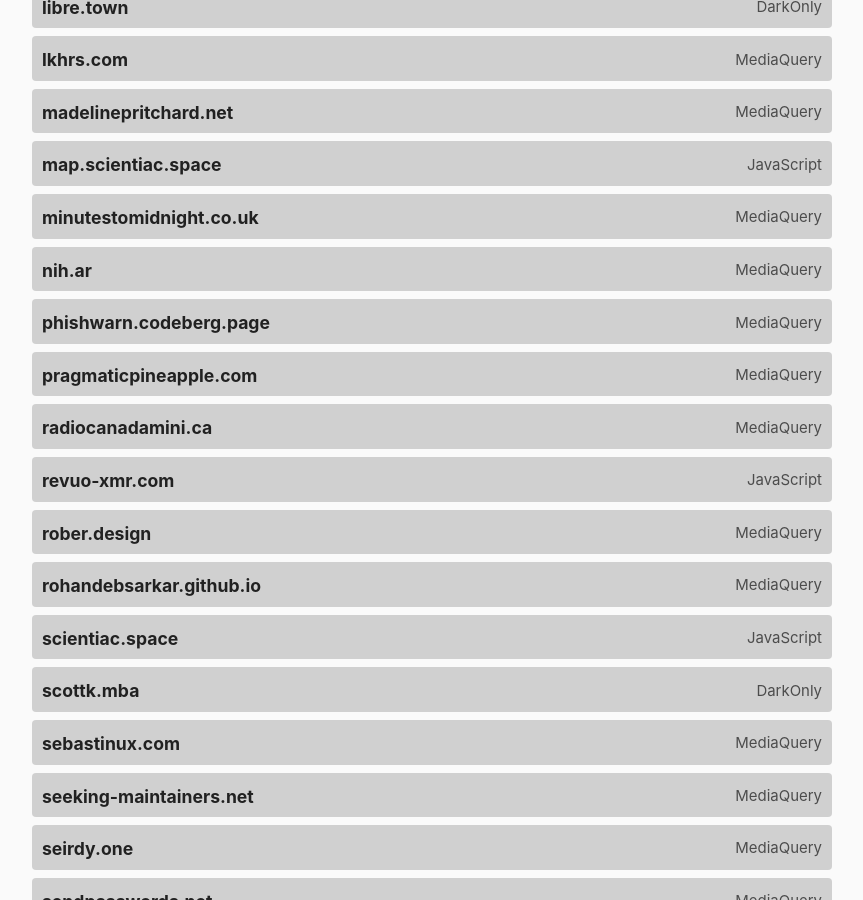
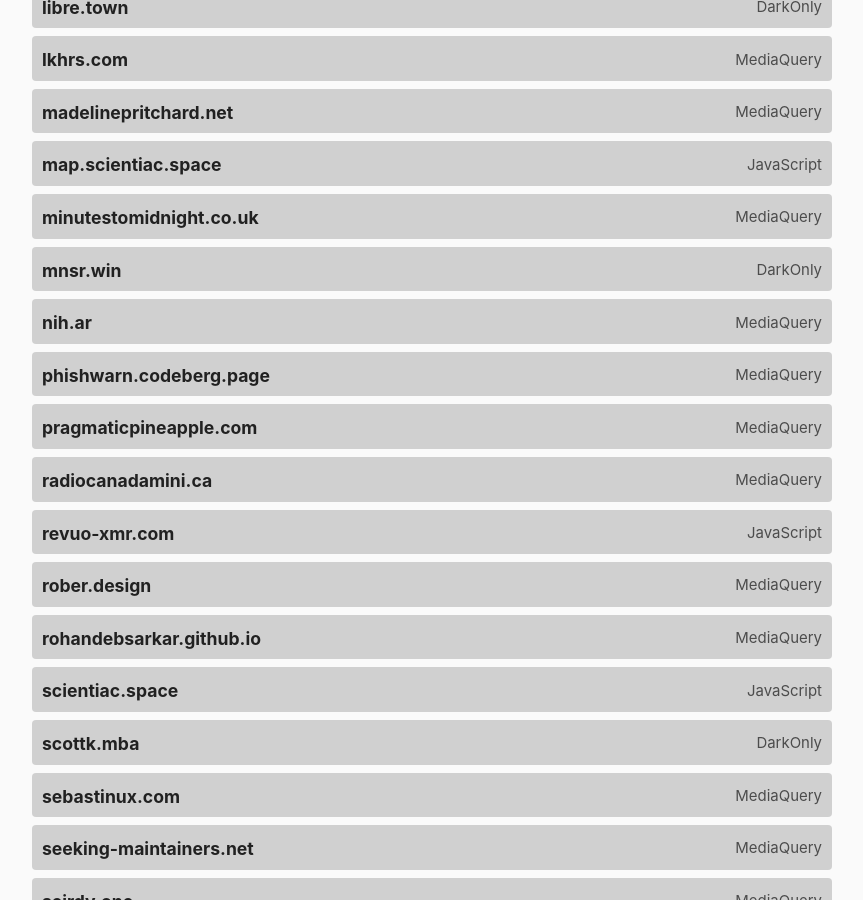
Before and after one commit to katherinek727/darktheme.club, a Jekyll site: the page built from index.md, in a window 1280 px wide and 900 px high, scrolled down 3374 px. Shown: the whole window, without its empty margins (208-1071 px from the left). Built offline with Jekyll 4.4.1, drawn with Linux system fonts in a browser that asks for light colours.

Commit message:
Added mnsr.win to sites.yml

```diff
--- a/_data/sites.yml
+++ b/_data/sites.yml
@@ -283,6 +283,11 @@
   method: mediaquery
   last_checked: 2022-10-23
 
+- domain: mnsr.win
+  url: https://mnsr.win/
+  method: darkonly
+  last_checked: 2022-10-12
+
 - domain: phishwarn.codeberg.page
   url: https://phishwarn.codeberg.page/
   method: mediaquery
```
